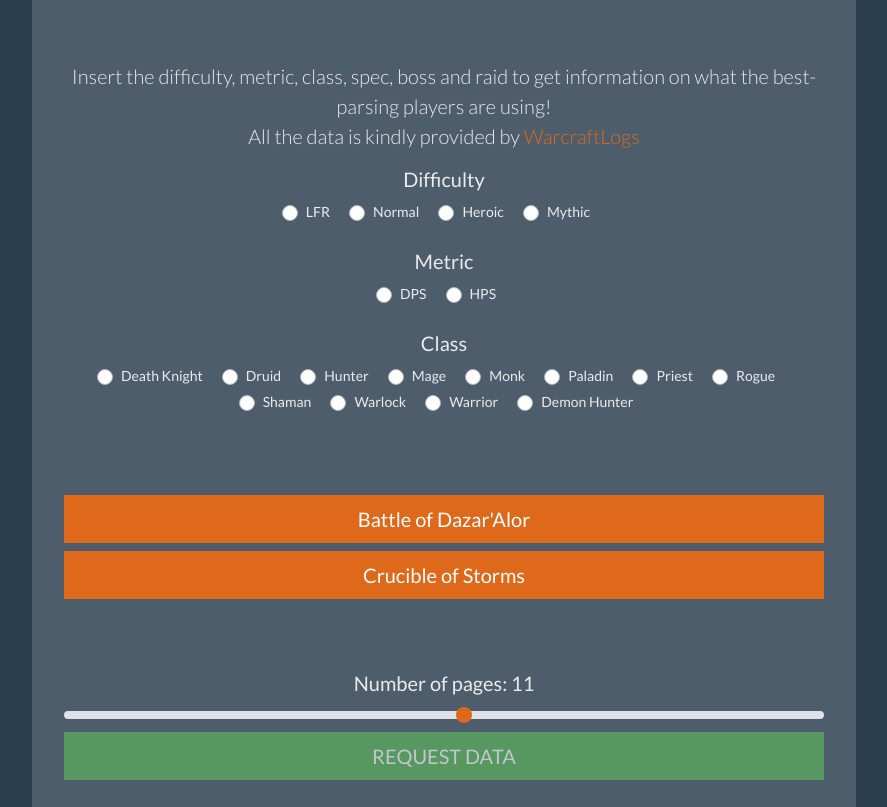
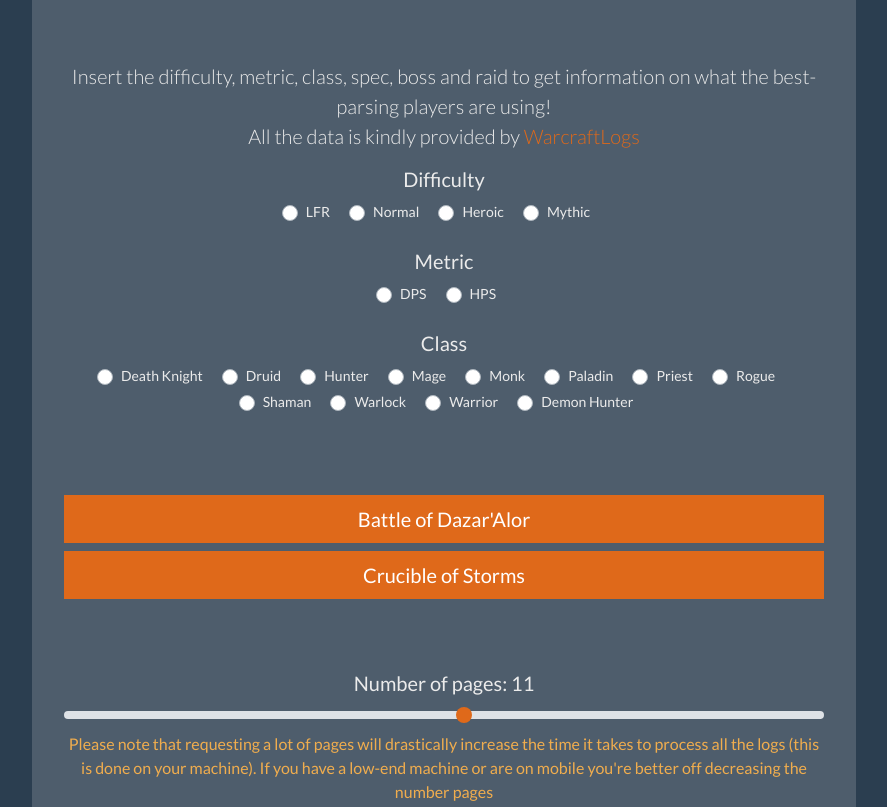
Before and after one commit to Jamesinvi/SetupCheck, a website: page public/index.html in a window 1280 px wide. Shown: the part 145-952 px from the top of the page, without its empty margins (196-1083 px from the left). Drawn offline with nearby package versions, Linux system fonts and the light colour scheme; some packages are replaced by stand-ins of ours; a script that the page names is missing.

Commit message:
added warning fot number of pages

```diff
--- a/public/index.html
+++ b/public/index.html
@@ -164,7 +164,7 @@
                     <br>
                     <h5 for="number-of-pages-header" id="number-of-pages-header">Number of pages: </h5>
                     <input type="range" class="custom-range" min="1" max="20" id="number-of-pages">
-
+                    <p class="text-warning">Please note that requesting a lot of pages will drastically increase the time it takes to process all the logs (this is done on your machine). If you have a low-end machine or are on mobile you're better off decreasing the number pages</p>
                     <button type="button" id="request" class="btn btn-success btn-lg btn-block"
                         value="request-data">REQUEST DATA</button>
                 </div>
```
